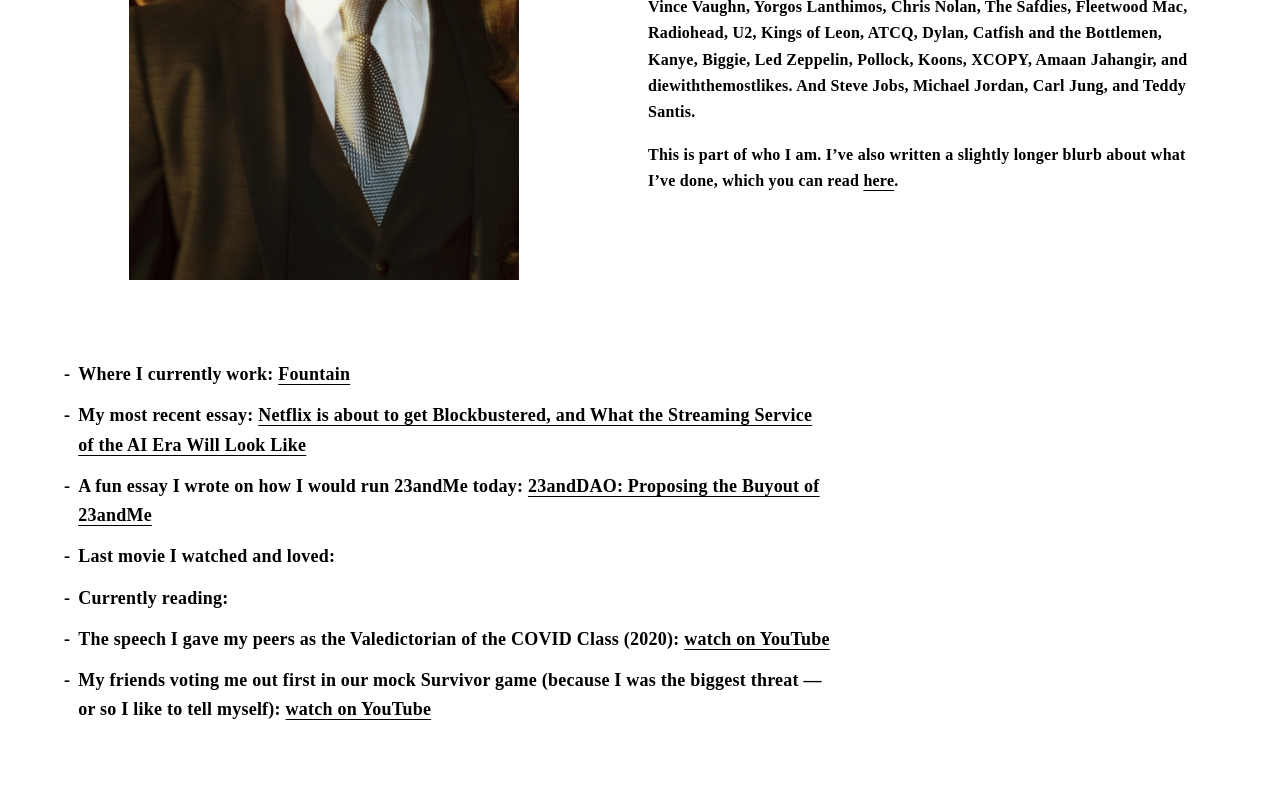
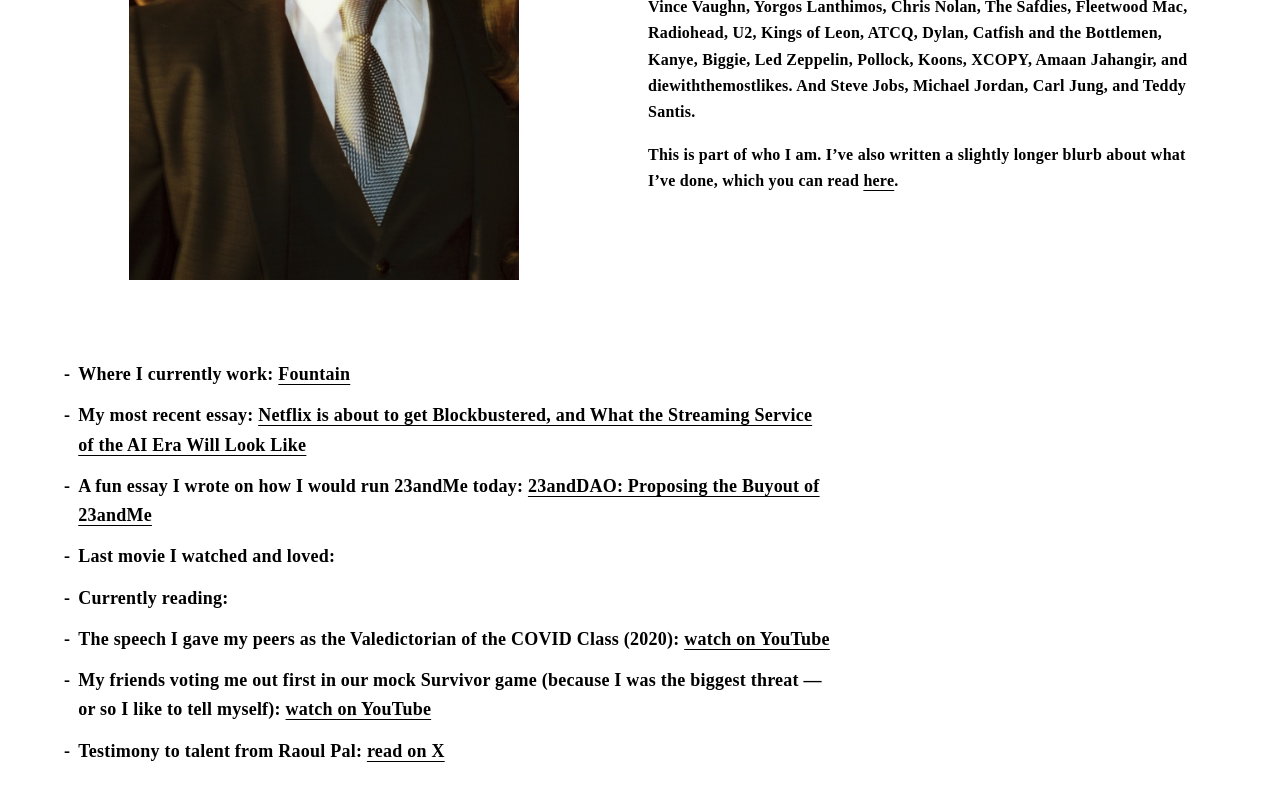
Before and after one commit to gptsiolis/personal-website2, a Next.js app: page / in a window 1280 px wide. Shown: the part 695-1495 px from the top of the page. Built offline with nearby package versions, Linux system fonts and the light colour scheme; no server answers.

Commit message:
Add 'Testimony to talent from Raoul Pal' bullet
Co-Authored-By: Claude Opus 4.7 <noreply@anthropic.com>

```diff
--- a/src/app/page.tsx
+++ b/src/app/page.tsx
@@ -91,6 +91,11 @@ export default function Home() {
         "My friends voting me out first in our mock Survivor game (because I was the biggest threat — or so I like to tell myself)",
       value: "watch on YouTube",
       url: "https://www.youtube.com/watch?v=pctrJKUyEfI&t=1034s",
+    },
+    {
+      label: "Testimony to talent from Raoul Pal",
+      value: "read on X",
+      url: "https://x.com/RaoulGMI/status/1497016443178684435",
     },
   ];
 
```
